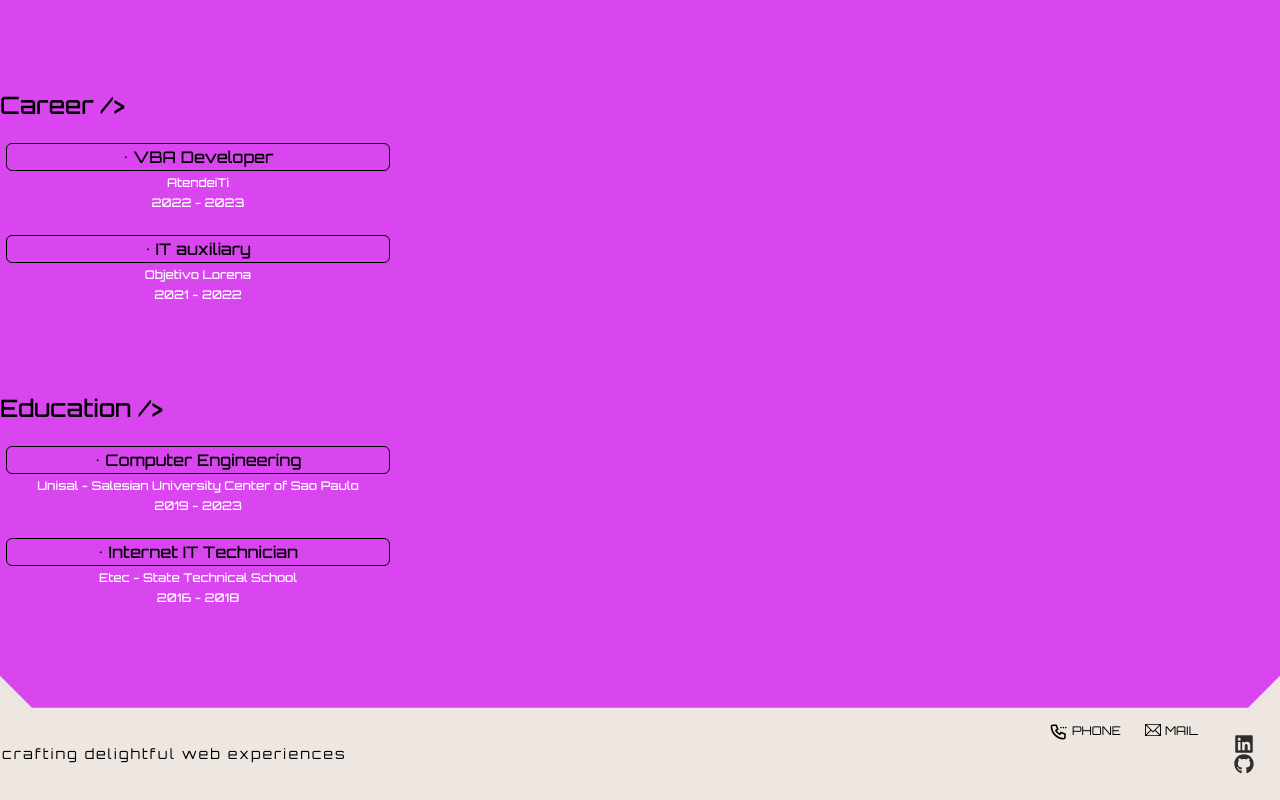
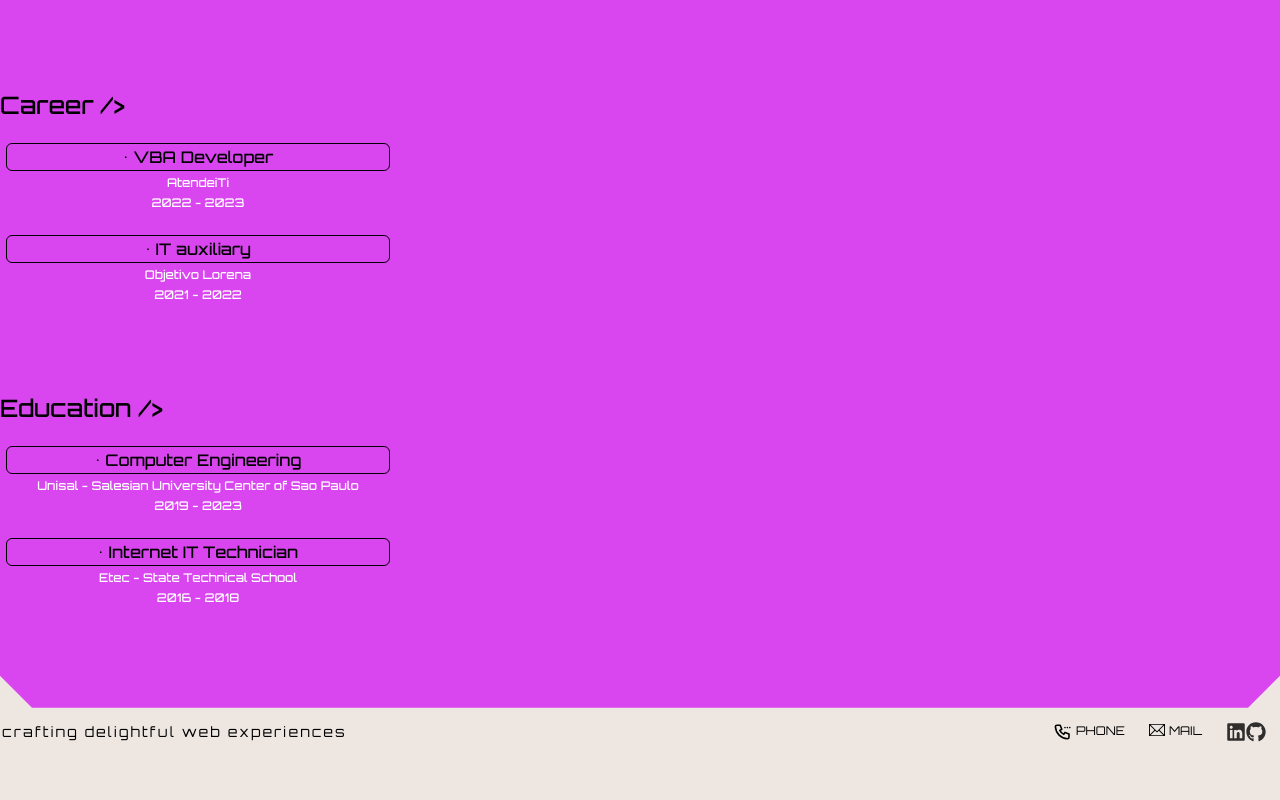
Before and after one commit to DiegoCstyles/portfolio, a Next.js app: page / in a window 1280 px wide. Shown: the part 2848-3648 px from the top of the page. After the commit the page ends 3604 px from the top, so only its background shows below. Built offline with nearby package versions, Linux system fonts and the light colour scheme.

Commit message:
Update FooterIcons.tsx

```diff
--- a/components/Footer/FooterIcons.tsx
+++ b/components/Footer/FooterIcons.tsx
@@ -95,7 +95,7 @@ const FooterIcons = ({currentLanguage }: FooterIconsProps) => {
         <span className="ml-1">{translations[currentLanguage].mail}</span>
       </button>
 
-      <div className='p-6'>
+      <div className='p-3 flex flex-row'>
           <Icon href="https://www.linkedin.com/in/diegoerc/" target="_blank" label="Instagram" classNameLink="group" icon={FaLinkedin}></Icon>
           <Icon href="https://github.com/DiegoCstyles" target="_blank" label="Linkedin" classNameIcon="ml-2" classNameLink="group" icon={FaGithub}></Icon>
       </div>
```
